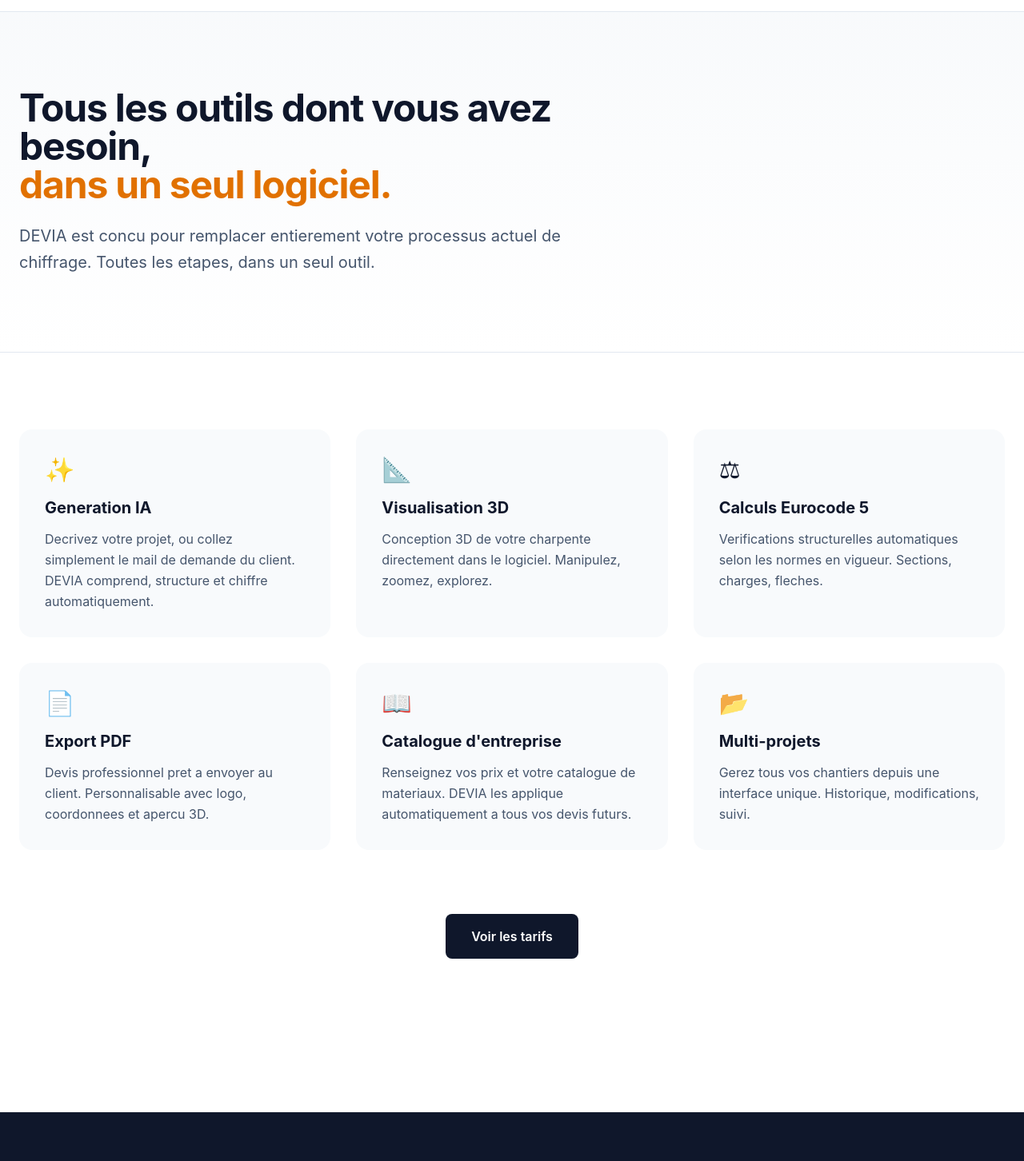
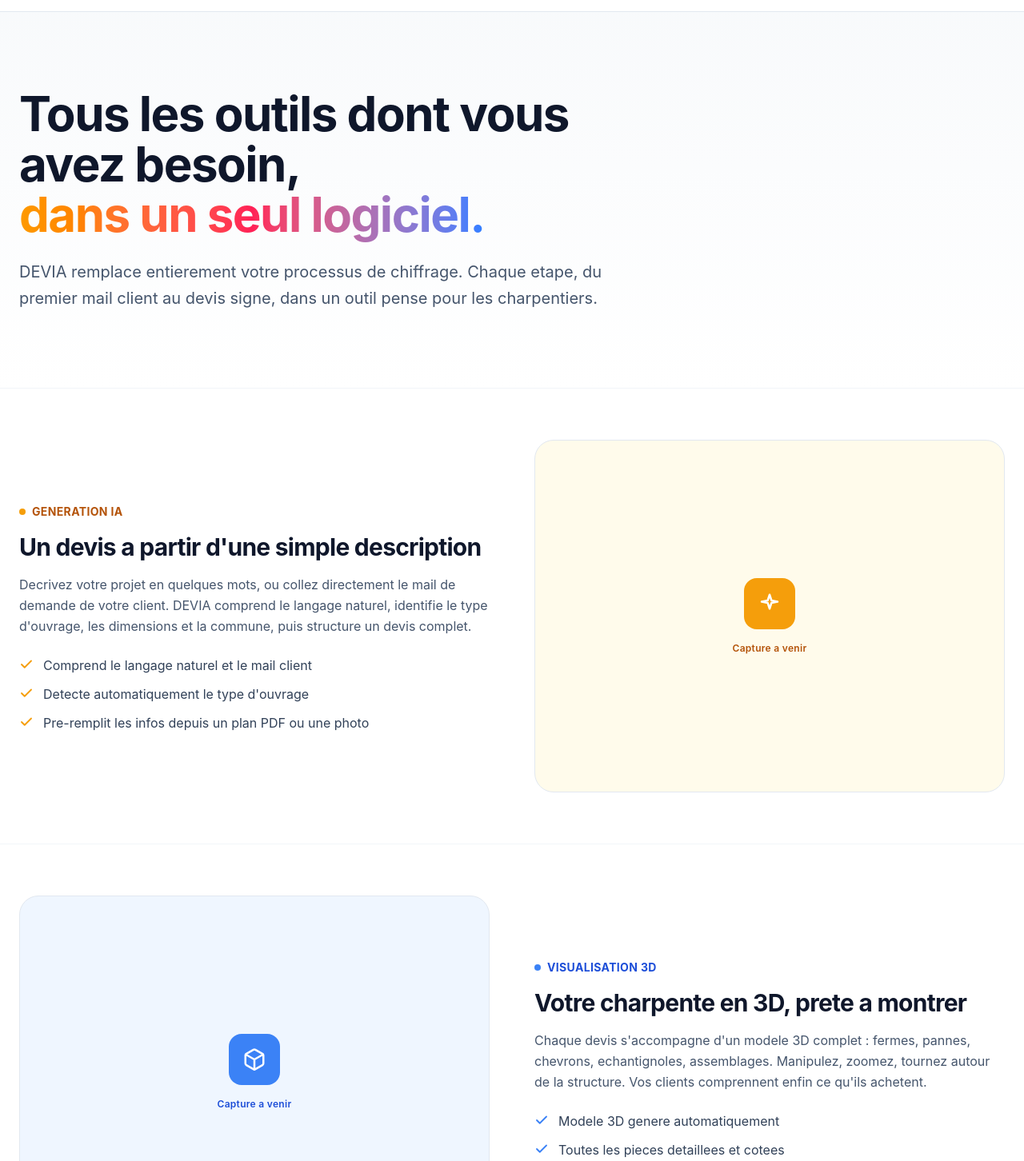
Before and after one commit to pdftw2htgt-glitch/devia-site, a Next.js app: page /fonctionnalites in a window 1280 px wide. Shown: the part 58-1510 px from the top of the page at 80% size. Built offline with nearby package versions, Linux system fonts and the light colour scheme.

Commit message:
Fonctionnalites : refonte en sections colorees detaillees + Bilan carbone + emplacements captures

```diff
--- a/src/app/fonctionnalites/page.tsx
+++ b/src/app/fonctionnalites/page.tsx
@@ -2,34 +2,60 @@
 
 const features = [
   {
-    title: "Generation IA",
-    description: "Decrivez votre projet, ou collez simplement le mail de demande du client. DEVIA comprend, structure et chiffre automatiquement.",
-    icon: "&#x2728;",
+    eyebrow: "Generation IA",
+    title: "Un devis a partir d'une simple description",
+    desc: "Decrivez votre projet en quelques mots, ou collez directement le mail de demande de votre client. DEVIA comprend le langage naturel, identifie le type d'ouvrage, les dimensions et la commune, puis structure un devis complet.",
+    bullets: ["Comprend le langage naturel et le mail client", "Detecte automatiquement le type d'ouvrage", "Pre-remplit les infos depuis un plan PDF ou une photo"],
+    c: "#f59e0b", tint: "#fffbeb", txt: "#b45309",
+    icon: <svg width="30" height="30" viewBox="0 0 24 24" fill="none" stroke="currentColor" strokeWidth="2" strokeLinecap="round" strokeLinejoin="round"><path d="M12 3l1.9 5.8L20 10l-6.1 1.2L12 17l-1.9-5.8L4 10l6.1-1.2z" /></svg>,
   },
   {
-    title: "Visualisation 3D",
-    description: "Conception 3D de votre charpente directement dans le logiciel. Manipulez, zoomez, explorez.",
-    icon: "&#x1F4D0;",
+    eyebrow: "Visualisation 3D",
+    title: "Votre charpente en 3D, prete a montrer",
+    desc: "Chaque devis s'accompagne d'un modele 3D complet : fermes, pannes, chevrons, echantignoles, assemblages. Manipulez, zoomez, tournez autour de la structure. Vos clients comprennent enfin ce qu'ils achetent.",
+    bullets: ["Modele 3D genere automatiquement", "Toutes les pieces detaillees et cotees", "Export IFC vers vos autres logiciels"],
+    c: "#3b82f6", tint: "#eff6ff", txt: "#1d4ed8",
+    icon: <svg width="30" height="30" viewBox="0 0 24 24" fill="none" stroke="currentColor" strokeWidth="2" strokeLinecap="round" strokeLinejoin="round"><path d="M21 16V8a2 2 0 00-1-1.7l-7-4a2 2 0 00-2 0l-7 4A2 2 0 003 8v8a2 2 0 001 1.7l7 4a2 2 0 002 0l7-4A2 2 0 0021 16z" /><path d="M3.3 7L12 12l8.7-5M12 22V12" /></svg>,
   },
   {
-    title: "Calculs Eurocode 5",
-    description: "Verifications structurelles automatiques selon les normes en vigueur. Sections, charges, fleches.",
-    icon: "&#x2696;",
+    eyebrow: "Calculs Eurocode 5",
+    title: "Des sections calculees, pas devinees",
+    desc: "DEVIA dimensionne chaque piece selon l'Eurocode 5 : section mini (calcul strict) et section conseillee (usage metier et regional de montagne). Neige et vent recuperes selon la commune. Des devis solides, defendables.",
+    bullets: ["Sections mini et conseillees pour chaque piece", "Charges neige et vent par commune", "Verification en flexion et au flambement"],
+    c: "#8b5cf6", tint: "#f5f3ff", txt: "#6d28d9",
+    icon: <svg width="30" height="30" viewBox="0 0 24 24" fill="none" stroke="currentColor" strokeWidth="2" strokeLinecap="round" strokeLinejoin="round"><path d="M12 3v18M7 21h10M6 7l6-1 6 1" /><path d="M6 7l-3 6a3.5 3.5 0 006 0z" /><path d="M18 7l-3 6a3.5 3.5 0 006 0z" /></svg>,
   },
   {
-    title: "Export PDF",
-    description: "Devis professionnel pret a envoyer au client. Personnalisable avec logo, coordonnees et apercu 3D.",
-    icon: "&#x1F4C4;",
+    eyebrow: "Bilan carbone",
+    title: "Le carbone stocke par votre charpente",
+    desc: "Le bois stocke du CO2. A partir du volume de bois mis en oeuvre, DEVIA estime le carbone stocke par votre charpente. Un argument ecologique concret et chiffre pour vos clients, vos appels d'offres et les collectivites.",
+    bullets: ["CO2 stocke estime automatiquement", "Valorise le bois, materiau bas carbone", "Un atout pour les marches publics"],
+    c: "#10b981", tint: "#ecfdf5", txt: "#047857",
+    icon: <svg width="30" height="30" viewBox="0 0 24 24" fill="none" stroke="currentColor" strokeWidth="2" strokeLinecap="round" strokeLinejoin="round"><path d="M11 20A7 7 0 019.8 6.1C15.5 5 17 4.48 19 2c1 2 2 4.18 2 8 0 5.5-4.78 10-10 10z" /><path d="M2 21c0-3 1.85-5.36 5.08-6" /></svg>,
   },
   {
-    title: "Catalogue d'entreprise",
-    description: "Renseignez vos prix et votre catalogue de materiaux. DEVIA les applique automatiquement a tous vos devis futurs.",
-    icon: "&#x1F4D6;",
+    eyebrow: "Export PDF",
+    title: "Un devis pro, pret a envoyer",
+    desc: "Votre logo, vos coordonnees, le detail des postes et les vues 3D de la charpente : DEVIA genere un devis PDF professionnel, propre et immediat. Il ne vous reste qu'a l'envoyer.",
+    bullets: ["Devis PDF avec vos coordonnees et logo", "Vues 3D integrees au document", "Pret a envoyer en un clic"],
+    c: "#f43f5e", tint: "#fff1f2", txt: "#be123c",
+    icon: <svg width="30" height="30" viewBox="0 0 24 24" fill="none" stroke="currentColor" strokeWidth="2" strokeLinecap="round" strokeLinejoin="round"><path d="M14 2H6a2 2 0 00-2 2v16a2 2 0 002 2h12a2 2 0 002-2V8z" /><path d="M14 2v6h6M9 15h6M9 11h2" /></svg>,
   },
   {
-    title: "Multi-projets",
-    description: "Gerez tous vos chantiers depuis une interface unique. Historique, modifications, suivi.",
-    icon: "&#x1F4C2;",
+    eyebrow: "Catalogue d'entreprise",
+    title: "Vos prix, votre marge, votre catalogue",
+    desc: "Renseignez vos prix et vos materiaux une seule fois. DEVIA les applique automatiquement a tous vos devis, et complete au besoin avec les prix du marche. Vos tarifs restent les votres.",
+    bullets: ["Vos prix appliques a tous vos devis", "Complement marche optionnel", "Catalogue de materiaux personnalise"],
+    c: "#14b8a6", tint: "#f0fdfa", txt: "#0f766e",
+    icon: <svg width="30" height="30" viewBox="0 0 24 24" fill="none" stroke="currentColor" strokeWidth="2" strokeLinecap="round" strokeLinejoin="round"><path d="M2 3h6a4 4 0 014 4v14a3 3 0 00-3-3H2zM22 3h-6a4 4 0 00-4 4v14a3 3 0 013-3h7z" /></svg>,
+  },
+  {
+    eyebrow: "Multi-projets",
+    title: "Tous vos chantiers au meme endroit",
+    desc: "Gerez l'ensemble de vos projets depuis une interface unique : historique, groupes, recherche instantanee. Retrouvez n'importe quel devis en un instant, meme des mois plus tard.",
+    bullets: ["Tous vos projets au meme endroit", "Groupes et recherche instantanee", "Historique complet de vos devis"],
+    c: "#6366f1", tint: "#eef2ff", txt: "#4338ca",
+    icon: <svg width="30" height="30" viewBox="0 0 24 24" fill="none" stroke="currentColor" strokeWidth="2" strokeLinecap="round" strokeLinejoin="round"><path d="M3 7v10a2 2 0 002 2h14a2 2 0 002-2V9a2 2 0 00-2-2h-6l-2-2H5a2 2 0 00-2 2z" /></svg>,
   },
 ];
 
@@ -39,39 +65,59 @@
       <section className="bg-gradient-to-b from-slate-50 to-white">
         <div className="max-w-7xl mx-auto px-6 py-24">
           <div className="max-w-3xl">
-            <h1 className="text-5xl font-bold tracking-tight text-slate-900 mb-6">
+            <h1 className="text-5xl md:text-6xl font-bold tracking-tight text-slate-900 mb-6 leading-[1.05]">
               Tous les outils dont vous avez besoin,
               <br />
-              <span className="text-amber-600">dans un seul logiciel.</span>
+              <span className="bg-gradient-to-r from-amber-500 via-rose-500 to-blue-500 bg-clip-text text-transparent">dans un seul logiciel.</span>
             </h1>
             <p className="text-xl text-slate-600 leading-relaxed">
-              DEVIA est concu pour remplacer entierement votre processus actuel
-              de chiffrage. Toutes les etapes, dans un seul outil.
+              DEVIA remplace entierement votre processus de chiffrage. Chaque etape, du premier mail client au devis signe, dans un outil pense pour les charpentiers.
             </p>
           </div>
         </div>
       </section>
 
-      <section className="py-24 border-t border-slate-200">
-        <div className="max-w-7xl mx-auto px-6">
-          <div className="grid md:grid-cols-2 lg:grid-cols-3 gap-8">
-            {features.map((f) => (
-              <div key={f.title} className="bg-slate-50 rounded-2xl p-8 hover:shadow-md transition-shadow">
-                <div className="text-3xl mb-4" dangerouslySetInnerHTML={{ __html: f.icon }} />
-                <h3 className="text-xl font-bold text-slate-900 mb-3">{f.title}</h3>
-                <p className="text-slate-600 leading-relaxed">{f.description}</p>
+      {features.map((f, i) => {
+        const reversed = i % 2 === 1;
+        return (
+          <section key={f.eyebrow} className="py-16 border-t border-slate-100">
+            <div className="max-w-7xl mx-auto px-6">
+              <div className="grid md:grid-cols-2 gap-14 items-center">
+                <div className={reversed ? "md:order-2" : ""}>
+                  <div className="inline-flex items-center gap-2 text-sm font-bold uppercase tracking-wide mb-4" style={{ color: f.txt }}>
+                    <span className="w-2 h-2 rounded-full" style={{ background: f.c }} />
+                    {f.eyebrow}
+                  </div>
+                  <h2 className="text-3xl font-bold tracking-tight text-slate-900 mb-4">{f.title}</h2>
+                  <p className="text-slate-600 leading-relaxed mb-6">{f.desc}</p>
+                  <ul className="space-y-3">
+                    {f.bullets.map((b) => (
+                      <li key={b} className="flex gap-3 text-slate-700">
+                        <span className="flex-shrink-0 mt-0.5" style={{ color: f.c }}>
+                          <svg width="18" height="18" viewBox="0 0 24 24" fill="none" stroke="currentColor" strokeWidth="2.5" strokeLinecap="round" strokeLinejoin="round"><polyline points="20 6 9 17 4 12" /></svg>
+                        </span>
+                        {b}
+                      </li>
+                    ))}
+                  </ul>
+                </div>
+                <div className={reversed ? "md:order-1" : ""}>
+                  <div className="rounded-3xl border border-slate-200 aspect-[4/3] flex flex-col items-center justify-center gap-4" style={{ background: f.tint }}>
+                    <div className="w-16 h-16 rounded-2xl flex items-center justify-center text-white" style={{ background: f.c }}>{f.icon}</div>
+                    <div className="text-xs font-semibold tracking-wide" style={{ color: f.txt }}>Capture a venir</div>
+                  </div>
+                </div>
               </div>
-            ))}
-          </div>
+            </div>
+          </section>
+        );
+      })}
 
-          <div className="text-center mt-20">
-            <Link
-              href="/tarifs"
-              className="inline-flex items-center bg-slate-900 text-white px-8 py-4 rounded-lg text-base font-semibold hover:bg-slate-800 transition-colors"
-            >
-              Voir les tarifs
-            </Link>
-          </div>
+      <section className="py-24 border-t border-slate-100">
+        <div className="max-w-4xl mx-auto px-6 text-center">
+          <h2 className="text-4xl font-bold tracking-tight text-slate-900 mb-6">Pret a voir DEVIA en action ?</h2>
+          <p className="text-xl text-slate-600 mb-10">Toutes ces fonctionnalites, dans un seul logiciel pense pour les charpentiers.</p>
+          <Link href="/tarifs" className="inline-flex items-center bg-slate-900 text-white px-8 py-4 rounded-lg text-base font-semibold hover:bg-slate-800 transition-colors">Voir les tarifs</Link>
         </div>
       </section>
     </>
```
